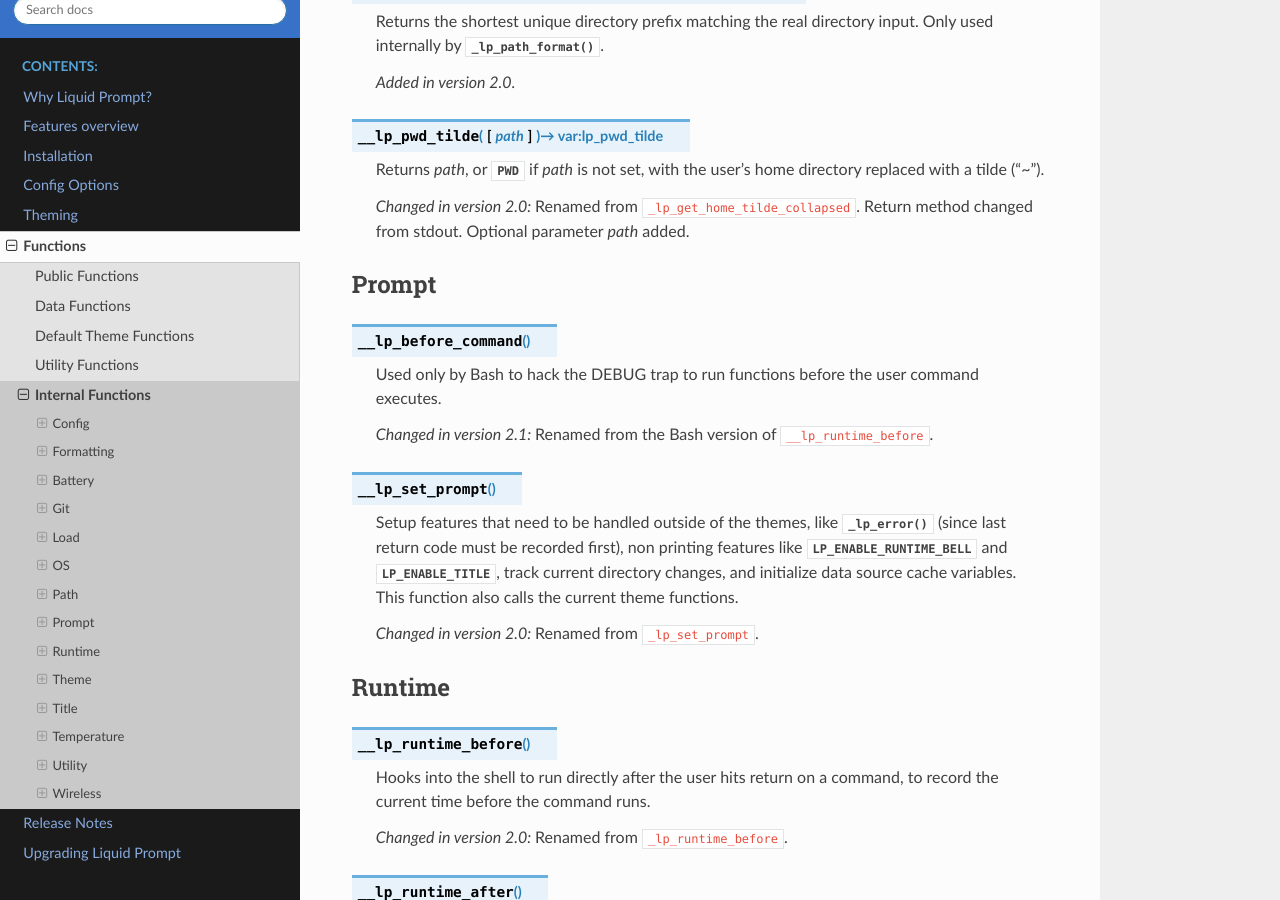
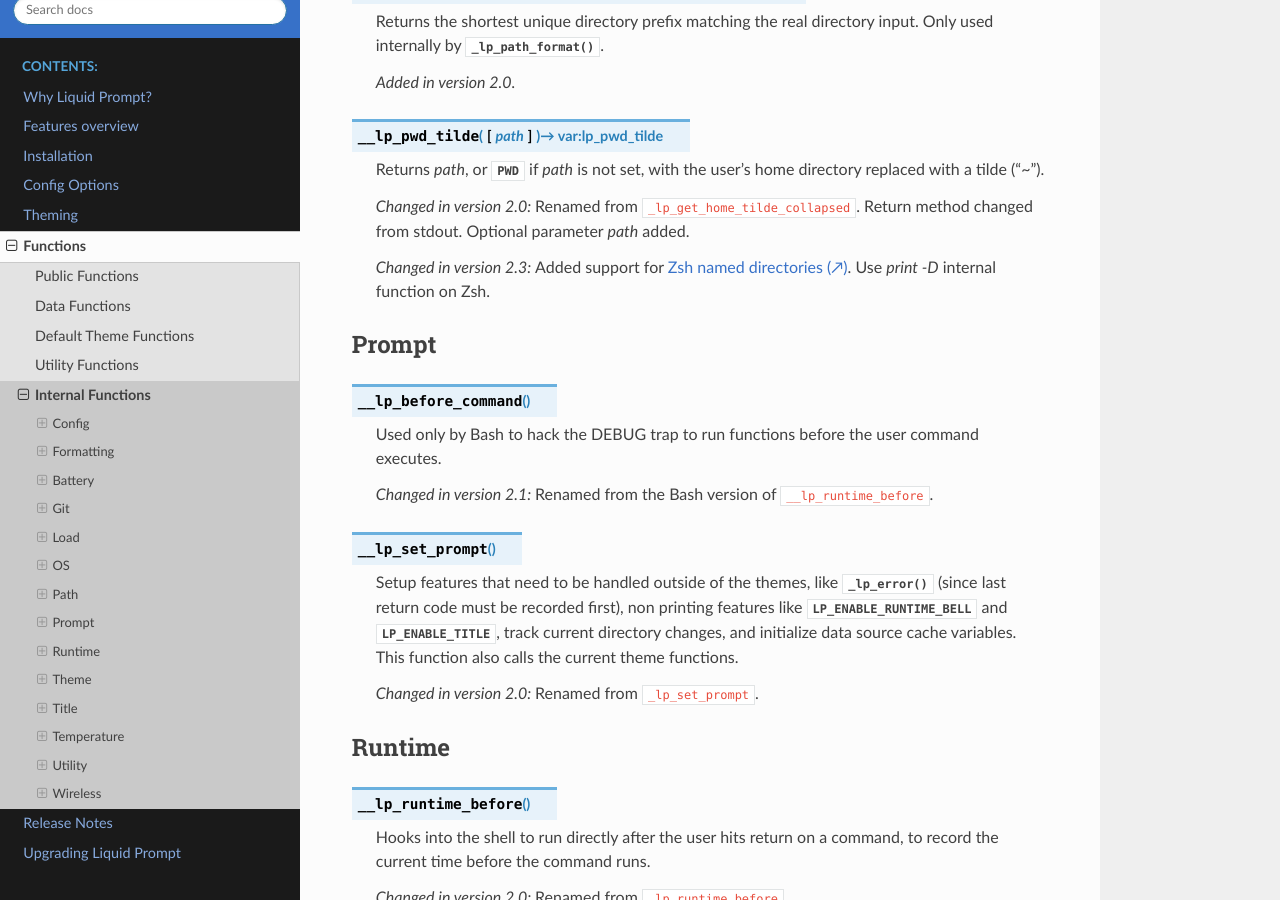
Before and after one commit to liquidprompt/liquidprompt, a Sphinx documentation site: the page built from docs/functions/internal.rst, in a window 1280 px wide and 900 px high, scrolled down 3364 px. Built offline with Sphinx 7.4.7 and the Read the Docs theme 3.1.0, drawn with Linux system fonts in a browser that asks for light colours.

Commit message:
Add support for Zsh named directories
Named directory in Zsh allow setting "alias" for directories.

They are set via `hash -d name=/path` and can be used in paths, eg. `cd ~name` or
`touch ~name/file`.

In Zsh built-in prompt they are then displayed as `~name`  or `name/subdir`. This pull-request make liquidprompt displays it the same way.

Notes:
- Be careful not to include a terminal '/' when setting the path in the hash command, zsh don't supports it.
- Named directory can be unset via `hash -d=`

```diff
--- a/docs/functions/internal.rst
+++ b/docs/functions/internal.rst
@@ -171,6 +171,10 @@
       Renamed from ``_lp_get_home_tilde_collapsed``.
       Return method changed from stdout.
       Optional parameter *path* added.
+
+   .. versionchanged:: 2.3
+      Added support for `Zsh named directories <https://zsh.sourceforge.io/Doc/Release/Shell-Builtin-Commands.html#index-hash-1>`_.
+      Use `print -D` internal function on Zsh.
 
 Prompt
 ------
```
Also changed, not shown: CHANGELOG.md (+1 -0 lines), 2 other files.
